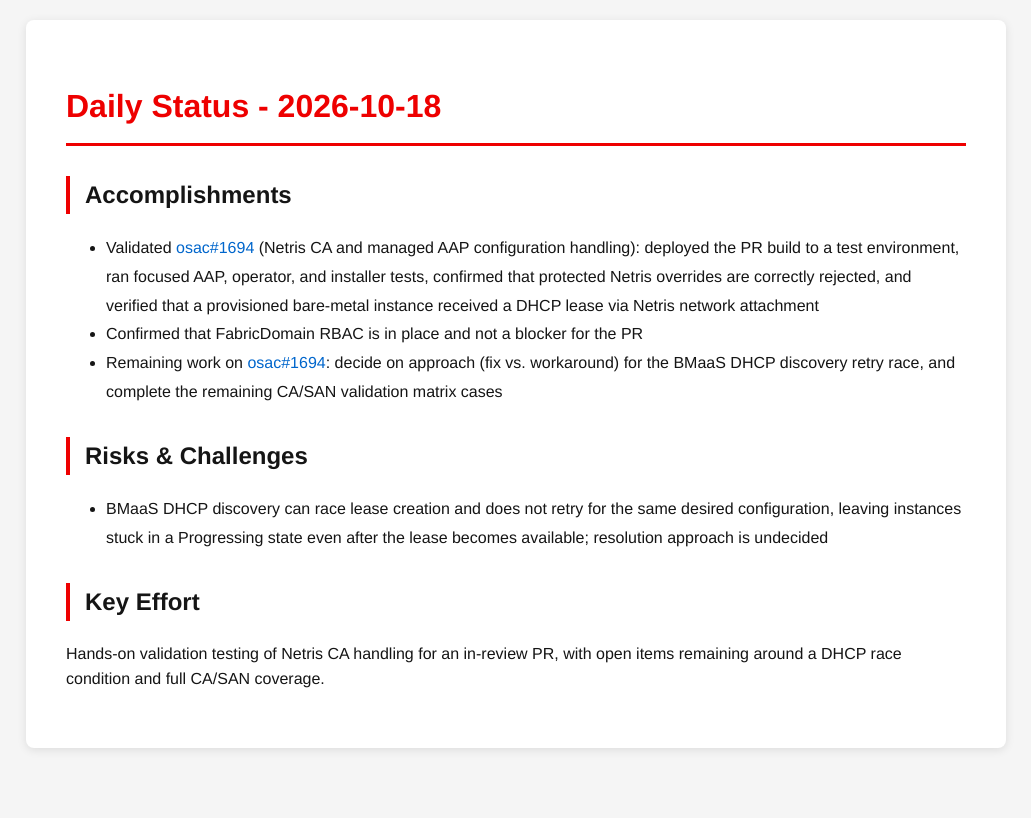
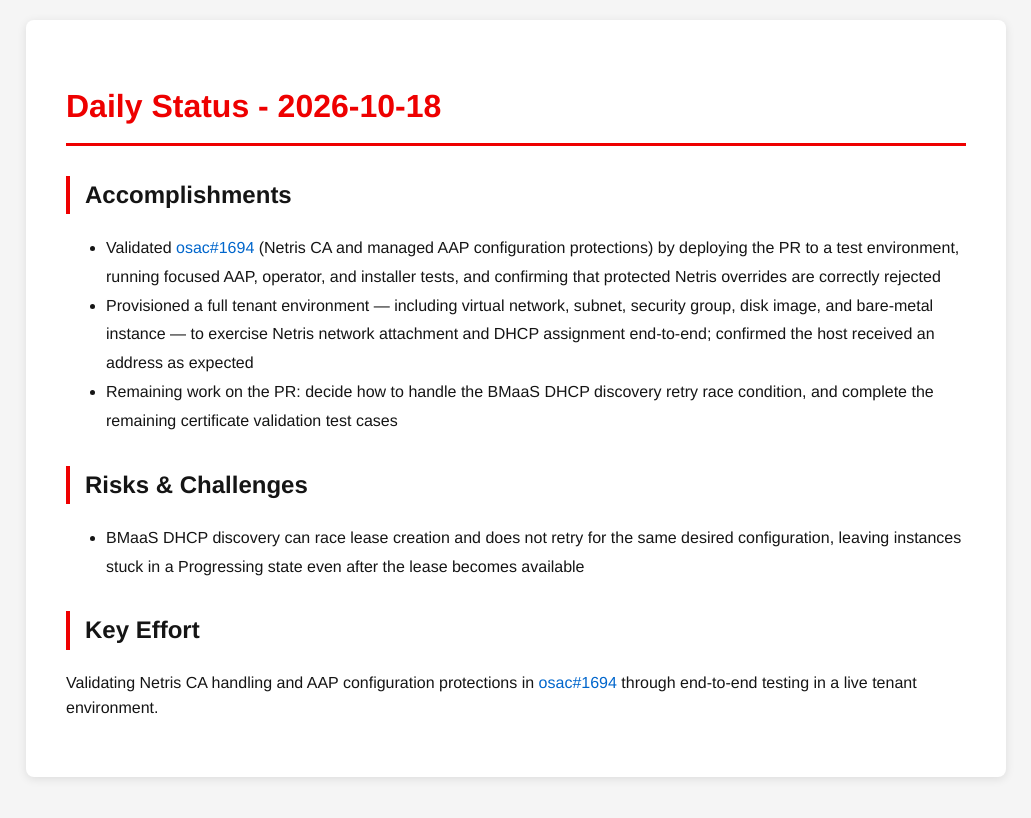
Before and after one commit to tzvatot/daily-status, a Jekyll site: the page built from 2026-10-18.md, in a window 1280 px wide. Shown: the top 818 px of the page, without its empty margins (124-1155 px from the left). Built offline with Jekyll 4.4.1, drawn with Linux system fonts in a browser that asks for light colours.

Commit message:
Daily status update - 2026-10-18

```diff
--- a/2026-10-18.md
+++ b/2026-10-18.md
@@ -7,12 +7,12 @@
 # Daily Status - 2026-10-18
 
 ## Accomplishments
-- Validated [osac#1694](https://github.com/osac-project/osac/pull/1694) (Netris CA and managed AAP configuration handling): deployed the PR build to a test environment, ran focused AAP, operator, and installer tests, confirmed that protected Netris overrides are correctly rejected, and verified that a provisioned bare-metal instance received a DHCP lease via Netris network attachment
-- Confirmed that FabricDomain RBAC is in place and not a blocker for the PR
-- Remaining work on [osac#1694](https://github.com/osac-project/osac/pull/1694): decide on approach (fix vs. workaround) for the BMaaS DHCP discovery retry race, and complete the remaining CA/SAN validation matrix cases
+- Validated [osac#1694](https://github.com/osac-project/osac/pull/1694) (Netris CA and managed AAP configuration protections) by deploying the PR to a test environment, running focused AAP, operator, and installer tests, and confirming that protected Netris overrides are correctly rejected
+- Provisioned a full tenant environment — including virtual network, subnet, security group, disk image, and bare-metal instance — to exercise Netris network attachment and DHCP assignment end-to-end; confirmed the host received an address as expected
+- Remaining work on the PR: decide how to handle the BMaaS DHCP discovery retry race condition, and complete the remaining certificate validation test cases
 
 ## Risks & Challenges
-- BMaaS DHCP discovery can race lease creation and does not retry for the same desired configuration, leaving instances stuck in a Progressing state even after the lease becomes available; resolution approach is undecided
+- BMaaS DHCP discovery can race lease creation and does not retry for the same desired configuration, leaving instances stuck in a Progressing state even after the lease becomes available
 
 ## Key Effort
-Hands-on validation testing of Netris CA handling for an in-review PR, with open items remaining around a DHCP race condition and full CA/SAN coverage.
+Validating Netris CA handling and AAP configuration protections in [osac#1694](https://github.com/osac-project/osac/pull/1694) through end-to-end testing in a live tenant environment.
```
